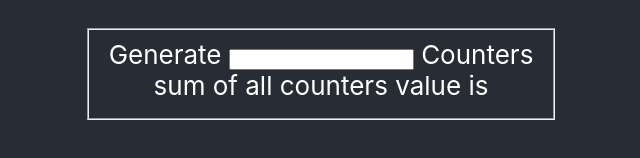
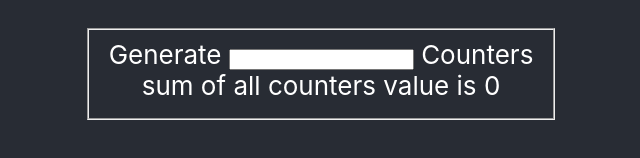
Before and after one commit to colomce/react-counter-group-component, a React (Create React App) app: page / in a window 1280 px wide. Shown: the part 326-484 px from the top of the page, without its empty margins (319-959 px from the left). Built offline with nearby package versions, Linux system fonts and the light colour scheme.

Commit message:
[Counter][Cedric-JC] feature: Used CounterGroupSumContainer instead of CounterGroupSum

```diff
--- a/src/components/MultiCounter.js
+++ b/src/components/MultiCounter.js
@@ -1,7 +1,7 @@
 import React, { Component } from 'react';
-import CounterGroupSum from './CounterGroupSum';
 import CounterSizeGeneratorContainer from '../containers/CounterSizeGeneratorContainer';
 import CounterGroupContainer from '../containers/CounterGroupContainer';
+import CounterGroupSumContainer from '../containers/CounterGroupSumContainer';
 
 class MultiCounter extends Component {
     render() {
@@ -9,7 +9,7 @@ class MultiCounter extends Component {
             <div>
                 <fieldset>
                     <CounterSizeGeneratorContainer />
-                    <CounterGroupSum/>
+                    <CounterGroupSumContainer/>
                 </fieldset>
                 <CounterGroupContainer/>
             </div>
```
